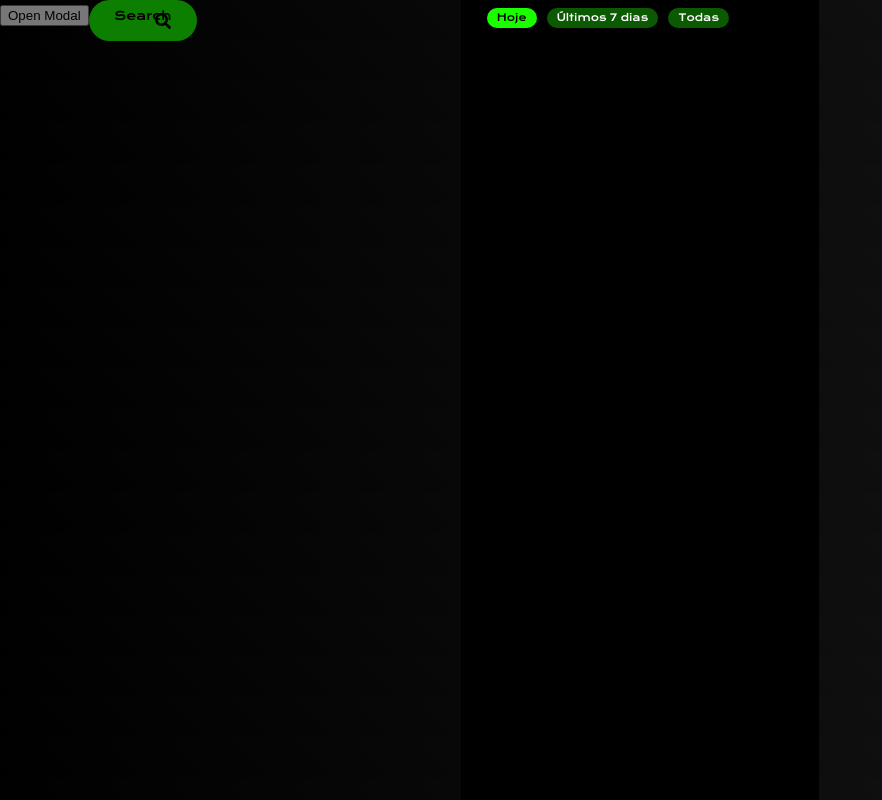
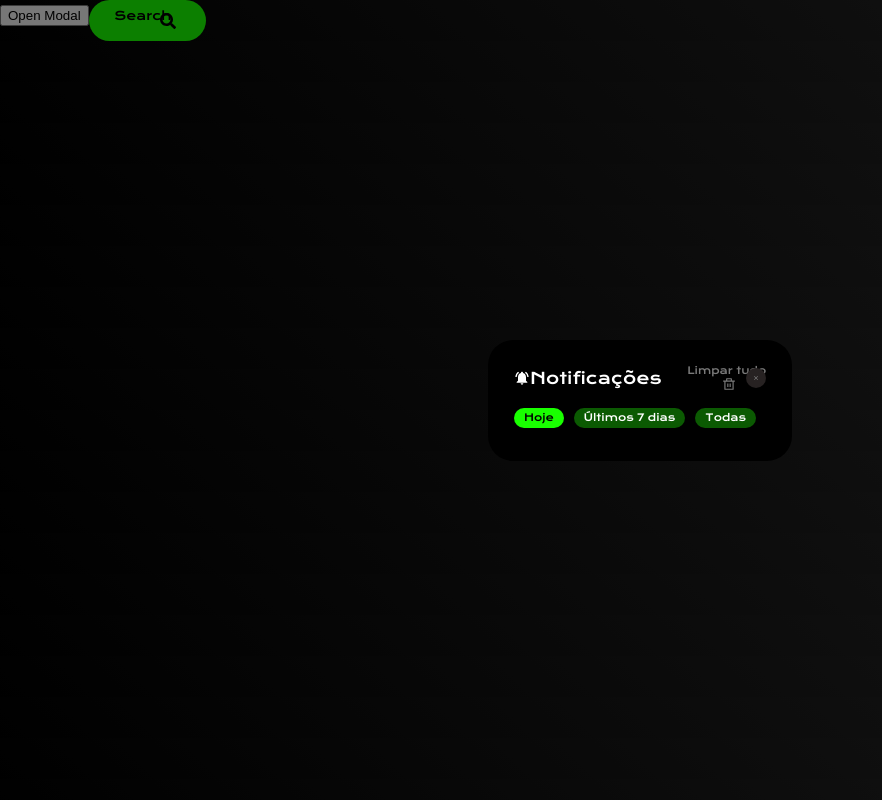
Before and after one commit to Cross-Game/front-end, a React (Create React App) app in the folder cross-game/: page /teste in a window 1280 px wide. Both pictures are taken after a click on the button "Open Modal". Shown: the whole page, without its empty margins (0-882 px from the left). Built offline with nearby package versions, Linux system fonts and the light colour scheme.

Commit message:
fix modal

```diff
--- a/cross-game/src/components/Modal/index.jsx
+++ b/cross-game/src/components/Modal/index.jsx
@@ -8,30 +8,30 @@ function Modal(props) {
   const { onClose, title, clearAll, icon, children, textButton, iconButton, ativarBotao, temFooter, onClear, onClickButton } = props;
 
   return (
-    <div className="modal">
-      <div className="modal-content">
-        <div className="modal-header">
+    <div className="modal-modal">
+      <div className="modal-modal-content">
+        <div className="modal-modal-header">
 
-            <div className="group">
+            <div className="modal-modal-group">
             {icon && icon}
-            <p className="title">{title}</p>
+            <p className="modal-modal-title">{title}</p>
             </div>
 
-            <div className="group">
+            <div className="modal-modal-group">
             {clearAll && (
-            <div className="clear-all" onClick={onClear} >
+            <div className="modal-modal-clear-all" onClick={onClear} >
               <span>Limpar tudo</span>
               <RiDeleteBinLine />
             </div>
             )}
-          <button className="close-btn" onClick={onClose}>
+          <button className="modal-close-btn" onClick={onClose}>
             <RiCloseLine />
           </button>
           </div>
         </div>
-        <div className="modal-body">{children}</div>
+        <div className="modal-modal-body">{children}</div>
         {temFooter && (
-        <div className="modal-footer">
+        <div className="modal-modal-footer">
             {ativarBotao && (
             <Button text={textButton} icon={iconButton} onClick={onClickButton}/>
             )}
--- a/cross-game/src/components/Modal/style.css
+++ b/cross-game/src/components/Modal/style.css
@@ -1,4 +1,4 @@
-.modal {
+.modal-modal {
     position: fixed;
     top: 0;
     left: 0;
@@ -12,7 +12,7 @@
     font-family: "Krona One";
   }
 
-  .modal-content {
+  .modal-modal-content {
     position: relative;
     display: flex;
     flex-direction: column;
@@ -26,7 +26,7 @@
     margin: 1vh 1vw;
   }
 
-  .modal-header {
+  .modal-modal-header {
     display: flex;
     padding: 1rem;
     background-color: #000000;
@@ -34,32 +34,28 @@
     justify-content: space-between;
   }
 
-  .modal-header p.title{
+  .modal-modal-header p.title{
     margin: 0 10px;
     white-space: nowrap;
   }
 
-  .group {
+  .modal-modal-group {
     display: flex;
     align-items: flex-end;
     align-items: center;
   }
 
-  .clear-all {
+  .modal-modal-clear-all {
     display: flex;
     cursor: pointer;
     color: #7A7A7A;
     align-items: flex-end;
     font-size: 10px;
     padding: 0 10px;
-    margin-left: 50px;
+    white-space: nowrap;
   }
 
-  .clear-all:hover {
-    color: #a0a0a0;
-  }
-
-  .clear-all svg {
+  .modal-modal-clear-all svg {
     font-size: 14px;
     margin-left: 10px;
   }
@@ -68,13 +64,13 @@
     font-size: 16px;
   }
 
-  .clear-all img {
+  .modal-modal-clear-all img {
     width: 1.2rem;
     height: 1.2rem;
     margin-right: 0.5rem;
   }
 
-  .close-btn {
+  .modal-close-btn {
     display: flex;
     color: #7A7A7A;
     background-color: #272222;
@@ -86,26 +82,26 @@
     align-items: center;
   }
 
-  .close-btn:hover{
+  .modal-close-btn:hover{
     color: #a0a0a0;
     background-color: #2c2a2a
   }
 
 
-  .modal-body {
+  .modal-modal-body {
     padding: 1rem;
     padding-bottom: 0.5rem;
     flex-grow: 1;
     overflow-y: auto;
   }
 
-  .modal-footer {
+  .modal-modal-footer {
     display: flex;
     justify-content: flex-end;
     padding: 1rem;
   }
 
-  .cta-btn {
+  .modal-cta-btn {
     padding: 0.5rem 1rem;
     background-color: #0077cc;
     color: #fff;
@@ -114,6 +110,6 @@
     cursor: pointer;
   }
 
-  .cta-btn:hover {
+  .modal-cta-btn:hover {
     background-color: #005fa3;
   }
--- a/cross-game/src/components/Notification/cardNotification.jsx
+++ b/cross-game/src/components/Notification/cardNotification.jsx
@@ -18,20 +18,20 @@ function CardNotification(props) {
     };
 
     return (
-        <div className="cardNotification"  onClick={handleMouseEnter} onMouseLeave={handleMouseLeave}>
-            <div className="content">
-            {icon && <span className="icon">{icon}</span>}
-                <div className="group-body">
-                    <p className="title-notification">{title}</p>
-                    <p className="message">{message}</p>
+        <div className="notification-cardNotification"  onClick={handleMouseEnter} onMouseLeave={handleMouseLeave}>
+            <div className="notification-content">
+            {icon && <span className="notification-icon">{icon}</span>}
+                <div className="notification-group-body">
+                    <p className="notification-title-notification">{title}</p>
+                    <p className="notification-message">{message}</p>
                 </div>
-                <div className="datetime">
+                <div className="notification-datetime">
                 <p>{date}</p> <br></br>
                 <p>{time}</p>
                 </div>
             </div>
             {temFooter &&  hover &&(
-            <div className="cardNotification-footer">{children}
+            <div className="notification-cardNotification-footer">{children}
             </div>
             )}
         </div>
--- a/cross-game/src/components/Notification/index.jsx
+++ b/cross-game/src/components/Notification/index.jsx
@@ -88,7 +88,7 @@ function Notification() {
       onClear={()=> clearAll()}
     >
       <div>
-        <div className="subtitle">
+        <div className="notification-subtitle">
           <Tag
             temCursor="true"
             text="Hoje"
@@ -109,7 +109,7 @@ function Notification() {
           />
         </div>
 
-        <div className="container">
+        <div className="notification-container">
           {filteredNotifications.map((notification) => (
             <React.Fragment key={notification.id}>
 
--- a/cross-game/src/components/Notification/notification.css
+++ b/cross-game/src/components/Notification/notification.css
@@ -1,11 +1,10 @@
-.subtitle {
+.notification-subtitle {
     display: flex;
     margin-top: -15px;
     margin-bottom: 15px;
   }
 
-
-  .cardNotification {
+  .notification-cardNotification {
     background-color: #4F4F4F;
     margin: 10px 0;
     padding: 10px;
@@ -13,35 +12,35 @@
     cursor: pointer;
   }
 
-  .cardNotification:hover {
+  .notification-cardNotification:hover {
     background-color: #585858;
   }
 
-  .content {
+  .notification-content {
     display: flex;
   }
 
-  .icon {
+  .notification-icon {
     width: auto;
     height: auto;
   }
 
-  .group-body {
+  .notification-group-body {
     margin: 0 10px;
   }
 
 
-  .title-notification {
+  .notification-title-notification {
     font-size: 10px;
     margin-bottom: 5px;
   }
 
-  .message {
+  .notification-message {
     font-size: 8px;
     font-family: 'Krona One'
   }
 
-  .datetime {
+  .notification-datetime {
     display: flex;
     flex-direction: column-reverse;
     /* margin: auto; */
@@ -53,7 +52,7 @@
     width: 60px;
   }
 
-  .cardNotification-footer {
+  .notification-cardNotification-footer {
     margin: 10px 10px 0px 10px;
     display: flex;
   }
```
